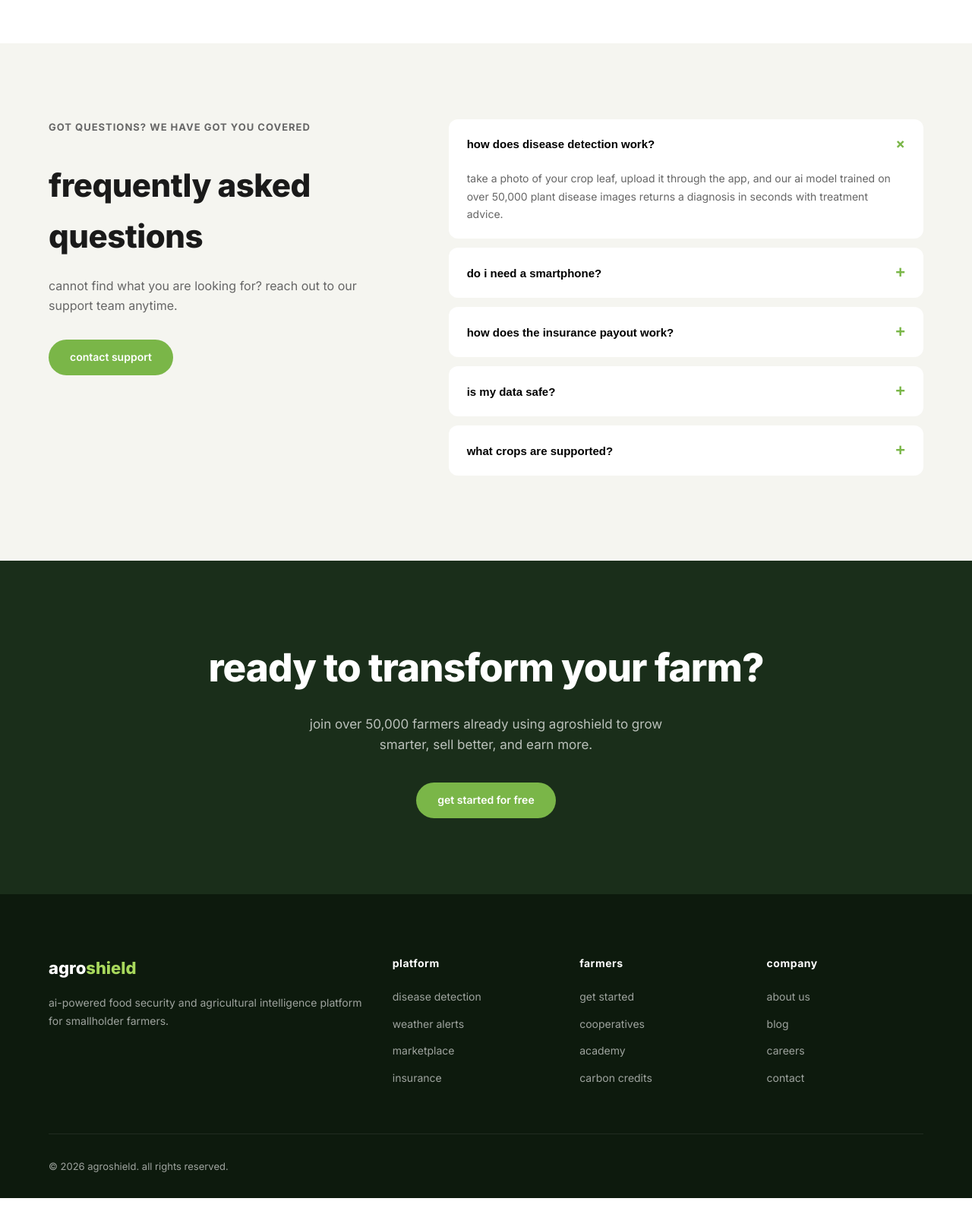
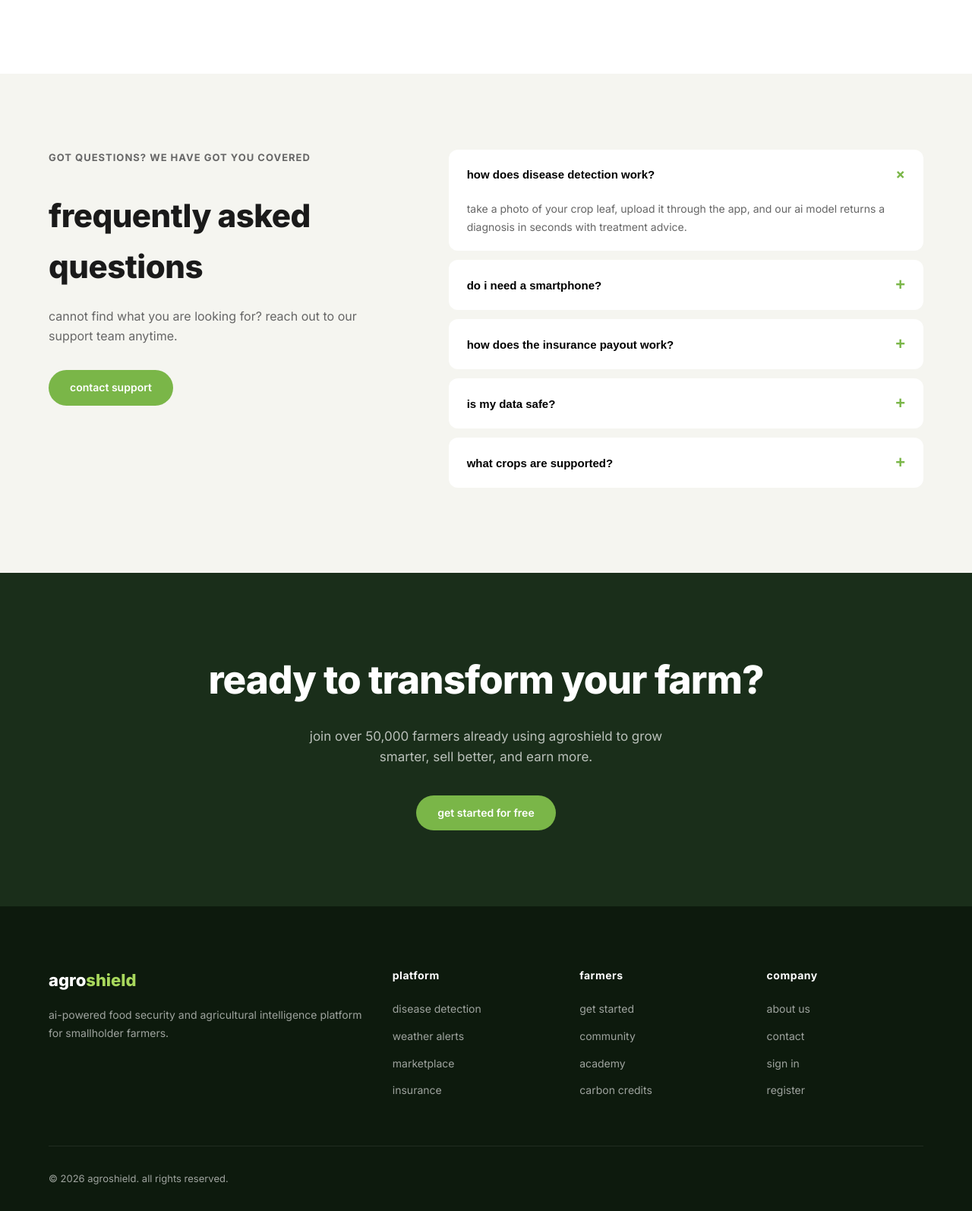
Before and after one commit to 01brandon/agroshield, a Django app: page / in a window 1280 px wide. Shown: the part 3160-4754 px from the top of the page at 76% size. Run offline with Django 5.2, Linux system fonts and the light colour scheme; parts of the project's set-up code (start-up, migrations or seed data) failed here and were passed over.

Commit message:
feat: add about and contact pages, update navigation and styles
- Implemented about and contact pages with corresponding templates.
- Updated navigation links in base.html to include new pages.
- Adjusted URL patterns in urls.py to route to the new views.
- Enhanced styles in dashboard.css and main.css for better layout and responsiveness.
- Refactored JavaScript in various templates for improved functionality.
- Updated login and register pages to enhance user experience.
- Added redirects for login and logout in settings.py.

```diff
--- a/apps/accounts/views.py
+++ b/apps/accounts/views.py
@@ -95,3 +95,10 @@ class LogoutView(APIView):
             return Response({'message': 'logged out successfully'})
         except Exception:
             return Response({'error': 'invalid token'}, status=status.HTTP_400_BAD_REQUEST)
+
+
+def about_page(request):
+    return render(request, 'about.html')
+
+def contact_page(request):
+    return render(request, 'contact.html')
--- a/config/settings.py
+++ b/config/settings.py
@@ -370,3 +370,8 @@ STATICFILES_DIRS = [BASE_DIR / 'static']
 
 # whitenoise serves static files efficiently
 STATICFILES_STORAGE = 'whitenoise.storage.CompressedManifestStaticFilesStorage'
+
+# redirect to dashboard after google oauth login
+LOGIN_REDIRECT_URL  = '/dashboard/'
+LOGOUT_REDIRECT_URL = '/'
+ACCOUNT_DEFAULT_HTTP_PROTOCOL = 'http'
--- a/config/urls.py
+++ b/config/urls.py
@@ -1,21 +1,25 @@
 from django.contrib import admin
 from django.urls import path, include
+from django.conf import settings
+from django.conf.urls.static import static
 from drf_spectacular.views import SpectacularAPIView, SpectacularSwaggerView, SpectacularRedocView
 from apps.accounts.views import (
     landing, login_page, register_page, dashboard_home,
     farms_page, disease_page, weather_page, marketplace_page,
     forum_page, academy_page, finance_page, insurance_page, carbon_page,
+    about_page, contact_page,
 )
 
 urlpatterns = [
-    # landing
     path('',                        landing,           name='home'),
+    path('about/',                  about_page,        name='about'),
+    path('contact/',                contact_page,      name='contact'),
 
-    # auth pages
     path('auth/login',              login_page,        name='login-page'),
+    path('auth/login/',             login_page,        name='login-page-slash'),
     path('register',                register_page,     name='register-page'),
+    path('register/',               register_page,     name='register-page-slash'),
 
-    # dashboard pages
     path('dashboard/',              dashboard_home,    name='dashboard-home'),
     path('dashboard/farms/',        farms_page,        name='farms-page'),
     path('dashboard/disease/',      disease_page,      name='disease-page'),
@@ -27,15 +31,15 @@ urlpatterns = [
     path('dashboard/insurance/',    insurance_page,    name='insurance-page'),
     path('dashboard/carbon/',       carbon_page,       name='carbon-page'),
 
-    # admin
+    # allauth handles google oauth flow
+    path('accounts/',               include('allauth.urls')),
+
     path('admin/',                  admin.site.urls),
 
-    # api docs
-    path('api/schema/',             SpectacularAPIView.as_view(),                        name='schema'),
-    path('api/schema/swagger-ui/',  SpectacularSwaggerView.as_view(url_name='schema'),  name='swagger-ui'),
-    path('api/schema/redoc/',       SpectacularRedocView.as_view(url_name='schema'),    name='redoc'),
+    path('api/schema/',             SpectacularAPIView.as_view(),                       name='schema'),
+    path('api/schema/swagger-ui/',  SpectacularSwaggerView.as_view(url_name='schema'), name='swagger-ui'),
+    path('api/schema/redoc/',       SpectacularRedocView.as_view(url_name='schema'),   name='redoc'),
 
-    # api endpoints
     path('api/auth/',               include('apps.accounts.urls')),
     path('api/farms/',              include('apps.farms.urls')),
     path('api/disease/',            include('apps.disease.urls')),
@@ -57,4 +61,4 @@ urlpatterns = [
     path('api/alerts/',             include('apps.alerts.urls')),
     path('api/equipment/',          include('apps.equipment.urls')),
     path('api/campaigns/',          include('apps.campaigns.urls')),
-]
+] + static(settings.STATIC_URL, document_root=settings.STATIC_ROOT)
--- a/static/css/main.css
+++ b/static/css/main.css
@@ -72,7 +72,7 @@ img{max-width:100%;display:block}
 .features-grid{display:grid;grid-template-columns:repeat(3,1fr);gap:24px}
 .feature-card{background:#fff;border-radius:var(--radius);overflow:hidden;transition:transform .2s,box-shadow .2s}
 .feature-card:hover{transform:translateY(-4px);box-shadow:0 12px 40px rgba(0,0,0,.1)}
-.feature-img{height:180px;background:var(--green-dark)}
+.feature-img{height:200px;overflow:hidden;background:var(--green-dark)}
 .feature-body{padding:24px}
 .feature-body h4{font-size:17px;font-weight:700;margin-bottom:10px}
 .feature-body p{color:var(--text-muted);font-size:14px;line-height:1.6;margin-bottom:16px}
--- a/templates/base.html
+++ b/templates/base.html
@@ -14,15 +14,15 @@
     <a href="/" class="nav-logo">agro<span>shield</span></a>
     <ul class="nav-links">
       <li><a href="/">home</a></li>
-      <li><a href="/about">about</a></li>
-      <li><a href="/farmers">farmers</a></li>
-      <li><a href="/products">products</a></li>
-      <li><a href="/solutions">solutions</a></li>
-      <li><a href="/blog">blog</a></li>
+      <li><a href="/about/">about</a></li>
+      <li><a href="/dashboard/farms/">farmers</a></li>
+      <li><a href="/dashboard/marketplace/">marketplace</a></li>
+      <li><a href="/dashboard/disease/">crop scan</a></li>
+      <li><a href="/contact/">contact</a></li>
     </ul>
     <div class="nav-actions">
       <a href="/api/schema/swagger-ui/" class="btn-outline">api docs</a>
-      <a href="/auth/login" class="btn-primary">contact us</a>
+      <a href="/auth/login" class="btn-primary">sign in</a>
     </div>
     <button class="nav-toggle" id="navToggle">&#9776;</button>
   </div>
@@ -38,28 +38,28 @@
       <div>
         <h4>platform</h4>
         <ul>
-          <li><a href="#">disease detection</a></li>
-          <li><a href="#">weather alerts</a></li>
-          <li><a href="#">marketplace</a></li>
-          <li><a href="#">insurance</a></li>
+          <li><a href="/dashboard/disease/">disease detection</a></li>
+          <li><a href="/dashboard/weather/">weather alerts</a></li>
+          <li><a href="/dashboard/marketplace/">marketplace</a></li>
+          <li><a href="/dashboard/insurance/">insurance</a></li>
         </ul>
       </div>
       <div>
         <h4>farmers</h4>
         <ul>
-          <li><a href="#">get started</a></li>
-          <li><a href="#">cooperatives</a></li>
-          <li><a href="#">academy</a></li>
-          <li><a href="#">carbon credits</a></li>
+          <li><a href="/register">get started</a></li>
+          <li><a href="/dashboard/forum/">community</a></li>
+          <li><a href="/dashboard/academy/">academy</a></li>
+          <li><a href="/dashboard/carbon/">carbon credits</a></li>
         </ul>
       </div>
       <div>
         <h4>company</h4>
         <ul>
-          <li><a href="#">about us</a></li>
-          <li><a href="#">blog</a></li>
-          <li><a href="#">careers</a></li>
-          <li><a href="#">contact</a></li>
+          <li><a href="/about/">about us</a></li>
+          <li><a href="/contact/">contact</a></li>
+          <li><a href="/auth/login">sign in</a></li>
+          <li><a href="/register">register</a></li>
         </ul>
       </div>
     </div>
--- a/templates/dashboard/base.html
+++ b/templates/dashboard/base.html
@@ -46,7 +46,7 @@
     </a>
   </nav>
   <div class="sidebar-bottom">
-    <a href="/dashboard/profile/" class="nav-item">&#9632; profile</a>
+    <a href="/" class="nav-item">&#9632; home</a>
     <a href="#" class="nav-item" id="logoutBtn">&#9632; logout</a>
   </div>
 </aside>
--- a/templates/disease/index.html
+++ b/templates/disease/index.html
@@ -22,13 +22,12 @@
       </div>
       <div class="form-group">
         <label>notes (optional)</label>
-        <textarea name="notes" rows="3" placeholder="describe what you are seeing e.g. yellowing leaves, brown spots..."></textarea>
+        <textarea name="notes" rows="3" placeholder="describe what you are seeing..."></textarea>
       </div>
       <button type="submit" class="btn-primary">submit for diagnosis</button>
       <p class="form-error" id="scanError"></p>
     </form>
   </div>
-
   <div class="scan-results">
     <h3>recent scans</h3>
     <div id="scansList">
@@ -40,5 +39,5 @@
 {% endblock %}
 
 {% block extra_js %}
-<script src="{% static 'js/disease.js' %}"></script>
+<script src="/static/js/disease.js"></script>
 {% endblock %}
--- a/templates/farms/index.html
+++ b/templates/farms/index.html
@@ -12,7 +12,6 @@
   <p class="loading-text">loading your farms...</p>
 </div>
 
-<!-- add farm modal -->
 <div class="modal-overlay" id="addFarmModal">
   <div class="modal">
     <h3>add new farm</h3>
@@ -71,5 +70,5 @@
 {% endblock %}
 
 {% block extra_js %}
-<script src="{% static 'js/farms.js' %}"></script>
+<script src="/static/js/farms.js"></script>
 {% endblock %}
--- a/templates/forum/index.html
+++ b/templates/forum/index.html
@@ -21,7 +21,6 @@
   </div>
 </div>
 
-<!-- new post modal -->
 <div class="modal-overlay" id="newPostModal">
   <div class="modal">
     <h3>ask the community</h3>
@@ -32,7 +31,7 @@
       </div>
       <div class="form-group">
         <label>details</label>
-        <textarea name="body" rows="4" placeholder="describe your situation in detail..." required></textarea>
+        <textarea name="body" rows="4" placeholder="describe your situation..." required></textarea>
       </div>
       <div class="form-group">
         <label>crop tag (optional)</label>
@@ -50,5 +49,5 @@
 {% endblock %}
 
 {% block extra_js %}
-<script src="{% static 'js/forum.js' %}"></script>
+<script src="/static/js/forum.js"></script>
 {% endblock %}
--- a/templates/index.html
+++ b/templates/index.html
@@ -3,10 +3,12 @@
 {% block title %}agroshield - grow the future{% endblock %}
 {% block content %}
 
-<!-- hero -->
 <section class="hero">
   <div class="hero-bg">
-    <img src="{% static 'images/hero.jpg' %}" alt="farmer in field" onerror="this.style.display='none'">
+    <img
+      src="https://images.unsplash.com/photo-1500595046743-cd271d694d30?w=1600&q=80&auto=format&fit=crop"
+      alt="farmer in a green field at sunrise"
+      style="width:100%;height:100%;object-fit:cover;object-position:center 60%">
     <div class="hero-overlay"></div>
   </div>
   <div class="hero-content">
@@ -14,13 +16,12 @@
     <h1>grow the future with<br><span>sustainable agriculture</span></h1>
     <p>we empower smallholder farmers with real-time insights, market access, and intelligent tools to maximise yield and income.</p>
     <div class="hero-btns">
-      <a href="/register" class="btn-primary">explore our farms</a>
-      <a href="/about" class="btn-ghost">learn more</a>
+      <a href="/register" class="btn-primary">get started free</a>
+      <a href="/about/" class="btn-ghost">learn more</a>
     </div>
   </div>
 </section>
 
-<!-- partners -->
 <section class="partners">
   <div class="container">
     <p class="partners-label">trusted by leading organisations</p>
@@ -35,95 +36,99 @@
   </div>
 </section>
 
-<!-- stats -->
 <section class="stats-section">
   <div class="container stats-grid">
     <div class="stats-text">
       <p class="section-label">innovating the future of agriculture</p>
       <h2>our platform delivers measurable impact for every farmer</h2>
       <p>built for smallholder farmers across africa and beyond, agroshield combines ai, satellite data, and mobile payments into one unified platform.</p>
-      <a href="/about" class="btn-primary">learn more</a>
+      <a href="/about/" class="btn-primary">learn more</a>
     </div>
     <div class="stats-cards">
-      <div class="stat-card">
-        <h3>100%</h3>
-        <p>customer satisfaction</p>
-      </div>
-      <div class="stat-card">
-        <h3>20+</h3>
-        <p>years of combined expertise</p>
-      </div>
-      <div class="stat-card">
-        <h3>50k+</h3>
-        <p>farmers on the platform</p>
-      </div>
-      <div class="stat-card">
-        <h3>98%</h3>
-        <p>disease detection accuracy</p>
-      </div>
+      <div class="stat-card"><h3>100%</h3><p>customer satisfaction</p></div>
+      <div class="stat-card"><h3>20+</h3><p>years of combined expertise</p></div>
+      <div class="stat-card"><h3>50k+</h3><p>farmers on the platform</p></div>
+      <div class="stat-card"><h3>98%</h3><p>disease detection accuracy</p></div>
     </div>
   </div>
 </section>
 
-<!-- features -->
 <section class="features">
   <div class="container">
     <p class="section-label">where technology meets the roots of nature</p>
     <h2>everything a farmer needs in one platform</h2>
     <div class="features-grid">
+
       <div class="feature-card">
-        <div class="feature-img" style="background:#1a3a1a"></div>
+        <div class="feature-img">
+          <img src="https://images.unsplash.com/photo-1574943320219-553eb213f72d?w=600&q=80&auto=format&fit=crop" alt="close-up of crop leaves showing disease spots" style="width:100%;height:100%;object-fit:cover">
+        </div>
         <div class="feature-body">
           <h4>crop disease detection</h4>
           <p>upload a photo of your crop and get an instant ai-powered diagnosis with treatment recommendations.</p>
-          <a href="#">learn more &rarr;</a>
+          <a href="/register">get started &rarr;</a>
         </div>
       </div>
+
       <div class="feature-card">
-        <div class="feature-img" style="background:#1e3d1e"></div>
+        <div class="feature-img">
+          <img src="https://images.unsplash.com/photo-1504386106331-3e4e71712b38?w=600&q=80&auto=format&fit=crop" alt="storm clouds forming over farmland" style="width:100%;height:100%;object-fit:cover">
+        </div>
         <div class="feature-body">
           <h4>weather intelligence</h4>
           <p>hyperlocal 72-hour forecasts and automated alerts for drought, flood, and frost events.</p>
-          <a href="#">learn more &rarr;</a>
+          <a href="/register">get started &rarr;</a>
         </div>
       </div>
+
       <div class="feature-card">
-        <div class="feature-img" style="background:#223d22"></div>
+        <div class="feature-img">
+          <img src="https://images.unsplash.com/photo-1488459716781-31db52582fe9?w=600&q=80&auto=format&fit=crop" alt="fresh produce laid out at a farmers market" style="width:100%;height:100%;object-fit:cover">
+        </div>
         <div class="feature-body">
           <h4>farmer marketplace</h4>
           <p>list produce, place bids, and settle payments via m-pesa escrow — no middlemen.</p>
-          <a href="#">learn more &rarr;</a>
+          <a href="/register">get started &rarr;</a>
         </div>
       </div>
+
       <div class="feature-card">
-        <div class="feature-img" style="background:#1a3320"></div>
+        <div class="feature-img">
+          <img src="https://images.unsplash.com/photo-1446776811953-b23d57bd21aa?w=600&q=80&auto=format&fit=crop" alt="satellite view of green agricultural fields" style="width:100%;height:100%;object-fit:cover;object-position:center">
+        </div>
         <div class="feature-body">
           <h4>satellite field monitoring</h4>
-          <p>ndvi satellite maps updated every 5 days show exactly where your field needs attention.</p>
-          <a href="#">learn more &rarr;</a>
+          <p>ndvi satellite maps updated regularly show exactly where your field needs attention.</p>
+          <a href="/register">get started &rarr;</a>
         </div>
       </div>
+
       <div class="feature-card">
-        <div class="feature-img" style="background:#263326"></div>
+        <div class="feature-img">
+          <img src="https://images.unsplash.com/photo-1560493676-04071c5f467b?w=600&q=80&auto=format&fit=crop" alt="farmer holding phone in a crop field" style="width:100%;height:100%;object-fit:cover">
+        </div>
         <div class="feature-body">
           <h4>parametric crop insurance</h4>
           <p>automatic payouts triggered by weather data — no paperwork, no delays.</p>
-          <a href="#">learn more &rarr;</a>
+          <a href="/register">get started &rarr;</a>
         </div>
       </div>
+
       <div class="feature-card">
-        <div class="feature-img" style="background:#1e2e1e"></div>
+        <div class="feature-img">
+          <img src="https://images.unsplash.com/photo-1542601906990-b4d3fb778b09?w=600&q=80&auto=format&fit=crop" alt="green trees and forest representing carbon credits" style="width:100%;height:100%;object-fit:cover">
+        </div>
         <div class="feature-body">
           <h4>carbon credits</h4>
           <p>earn and sell carbon credits directly to corporate buyers for sustainable farming practices.</p>
-          <a href="#">learn more &rarr;</a>
+          <a href="/register">get started &rarr;</a>
         </div>
       </div>
+
     </div>
   </div>
 </section>
 
-<!-- how it works -->
 <section class="how">
   <div class="container">
     <p class="section-label">simple process</p>
@@ -148,51 +153,39 @@
   </div>
 </section>
 
-<!-- faq -->
 <section class="faq">
   <div class="container faq-inner">
     <div class="faq-left">
       <p class="section-label">got questions? we have got you covered</p>
       <h2>frequently asked questions</h2>
       <p>cannot find what you are looking for? reach out to our support team anytime.</p>
-      <a href="/contact" class="btn-primary">contact support</a>
+      <a href="/contact/" class="btn-primary">contact support</a>
     </div>
     <div class="faq-list">
       <div class="faq-item active">
         <button class="faq-q">how does disease detection work? <span>+</span></button>
-        <div class="faq-a">
-          <p>take a photo of your crop leaf, upload it through the app, and our ai model trained on over 50,000 plant disease images returns a diagnosis in seconds with treatment advice.</p>
-        </div>
+        <div class="faq-a"><p>take a photo of your crop leaf, upload it through the app, and our ai model returns a diagnosis in seconds with treatment advice.</p></div>
       </div>
       <div class="faq-item">
         <button class="faq-q">do i need a smartphone? <span>+</span></button>
-        <div class="faq-a">
-          <p>no. farmers without smartphones can access weather alerts and market prices via ussd by dialling a short code — no internet required.</p>
-        </div>
+        <div class="faq-a"><p>no. farmers without smartphones can access weather alerts and market prices via ussd by dialling a short code — no internet required.</p></div>
       </div>
       <div class="faq-item">
         <button class="faq-q">how does the insurance payout work? <span>+</span></button>
-        <div class="faq-a">
-          <p>when a weather event such as drought or flood crosses a threshold linked to your policy, m-pesa payment is sent to your account automatically. no claim form needed.</p>
-        </div>
+        <div class="faq-a"><p>when a weather event crosses a threshold linked to your policy, m-pesa payment is sent to your account automatically. no claim form needed.</p></div>
       </div>
       <div class="faq-item">
         <button class="faq-q">is my data safe? <span>+</span></button>
-        <div class="faq-a">
-          <p>yes. all data is encrypted in transit and at rest. we never sell your personal or farm data to third parties.</p>
-        </div>
+        <div class="faq-a"><p>yes. all data is encrypted in transit and at rest. we never sell your personal or farm data to third parties.</p></div>
       </div>
       <div class="faq-item">
         <button class="faq-q">what crops are supported? <span>+</span></button>
-        <div class="faq-a">
-          <p>we support over 40 crops including maize, wheat, sorghum, coffee, tea, cassava, and more. new crops are added regularly.</p>
-        </div>
+        <div class="faq-a"><p>we support over 40 crops including maize, wheat, sorghum, coffee, tea, cassava, and more.</p></div>
       </div>
     </div>
   </div>
 </section>
 
-<!-- cta -->
 <section class="cta">
   <div class="container cta-inner">
     <h2>ready to transform your farm?</h2>
--- a/templates/weather/index.html
+++ b/templates/weather/index.html
@@ -22,5 +22,5 @@
 {% endblock %}
 
 {% block extra_js %}
-<script src="{% static 'js/weather.js' %}"></script>
+<script src="/static/js/weather.js"></script>
 {% endblock %}
```
Also changed, not shown: static/css/dashboard.css (+21 -0 lines), templates/about.html (added, +87 -0 lines), templates/academy/index.html (+3 -18 lines), templates/contact.html (added, +23 -0 lines), templates/login.html (+13 -6 lines), templates/marketplace/index.html (+2 -8 lines), templates/register.html (+4 -8 lines).
